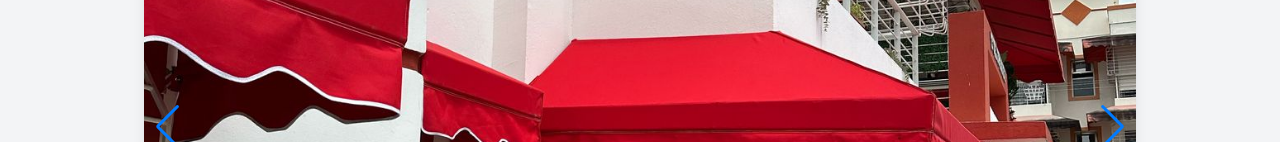
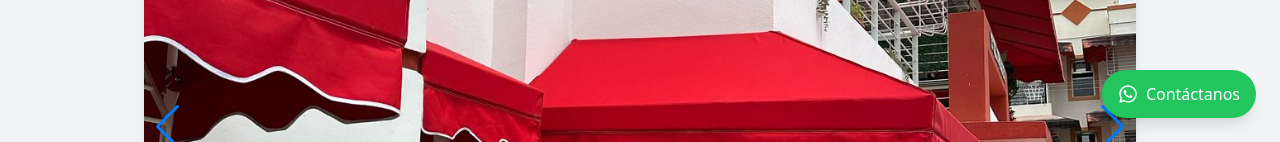
Before and after one commit to DogitoMB2006/Ygnacio, a React (Vite) app: page / in a window 1280 px wide. Shown: the part 658-800 px from the top of the page. Built offline with nearby package versions, Linux system fonts and the light colour scheme.

Commit message:
floating button, for contact

```diff
--- a/src/App.jsx
+++ b/src/App.jsx
@@ -3,6 +3,7 @@ import { BrowserRouter as Router, Routes, Route } from 'react-router-dom';
 import Navbar from './components/Navbar';
 import Footer from './components/Footer';
 import Home from './pages/home';
+import FloatingContactButton from './components/FloatingContactButton';
 
 const App = () => {
   return (
@@ -14,6 +15,7 @@ const App = () => {
         </Routes>
       </main>
       <Footer />
+      <FloatingContactButton />
     </Router>
   );
 };
--- /dev/null
+++ b/src/components/FloatingContactButton.jsx
@@ -0,0 +1,22 @@
+import React from 'react';
+import { FaWhatsapp } from 'react-icons/fa';
+import { motion } from 'framer-motion';
+
+const FloatingContactButton = () => {
+  return (
+    <motion.a
+      href="https://wa.me/18295984152"
+      target="_blank"
+      rel="noopener noreferrer"
+      initial={{ opacity: 0, x: 100 }}
+      animate={{ opacity: 1, x: 0 }}
+      transition={{ duration: 0.5, ease: 'easeOut' }}
+      className="fixed bottom-6 right-6 z-50 bg-green-500 hover:bg-green-600 text-white px-4 py-3 rounded-full flex items-center gap-2 shadow-lg hover:scale-105 transition-all duration-300 text-sm sm:text-base"
+    >
+      <FaWhatsapp size={20} />
+      <span className="hidden sm:inline">Contáctanos</span>
+    </motion.a>
+  );
+};
+
+export default FloatingContactButton;
```
